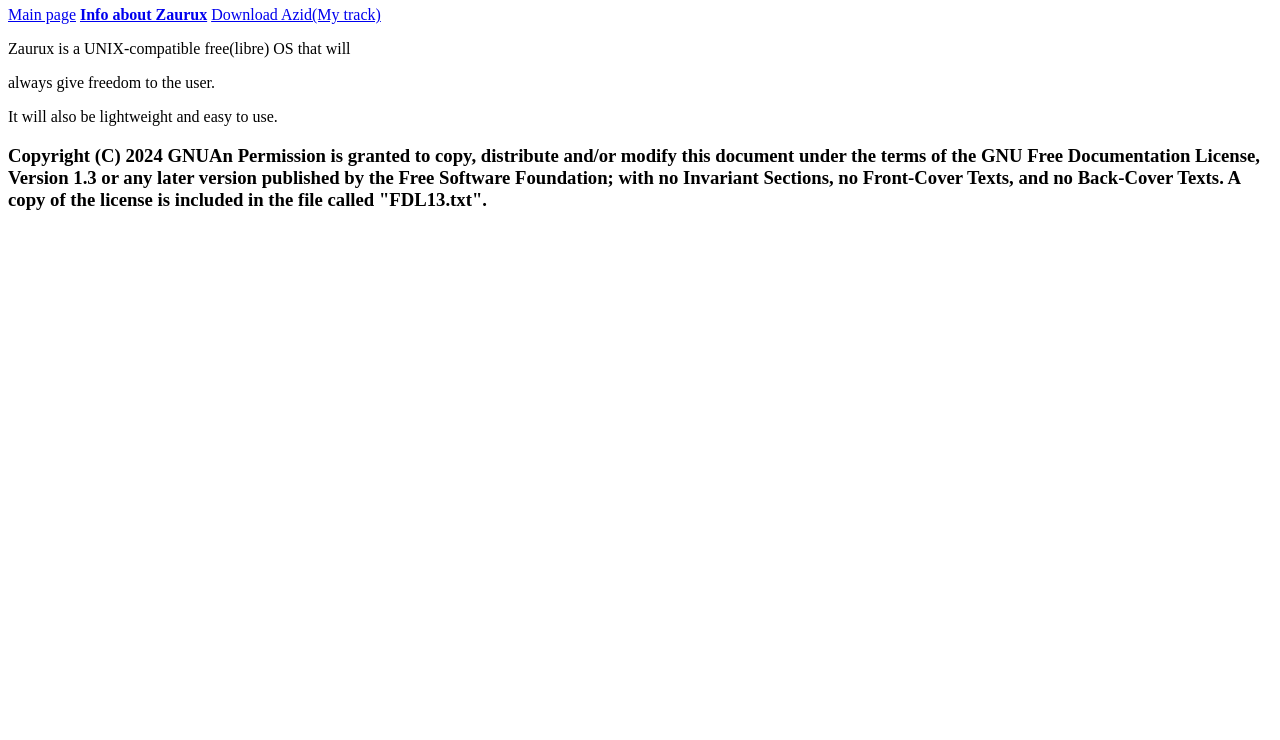
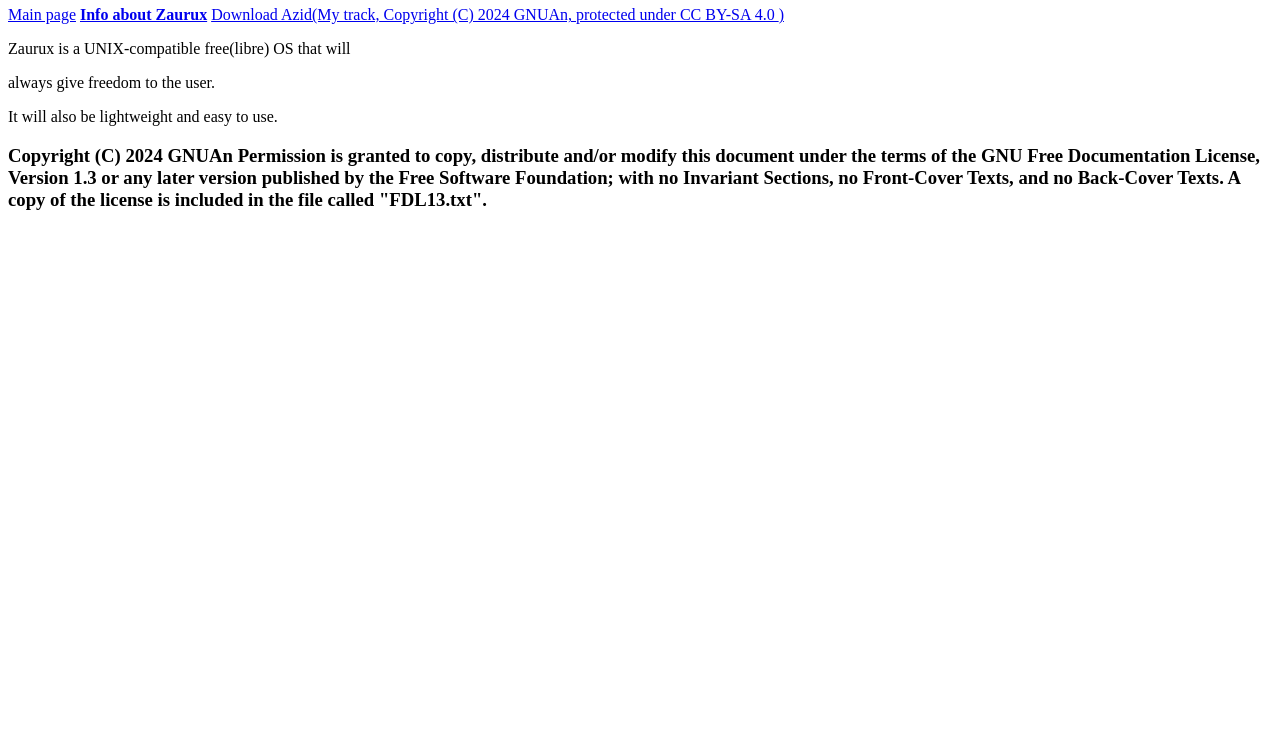
Before and after one commit to GNUAn/gnuan.github.io, a plain HTML site: page zauruxinfo.html in a window 1280 px wide. Shown: the part 60-800 px from the top of the page. Drawn offline with Linux system fonts and the light colour scheme.

Commit message:
Update zauruxinfo.html

```diff
--- a/zauruxinfo.html
+++ b/zauruxinfo.html
@@ -6,7 +6,7 @@
     <h1>Info about Zaurux</h1>
     <a href="https://gnuan.github.io/index.html">Main page</a>
     <a href="https://gnuan.github.io/zauruxinfo.html"><b>Info about Zaurux</b></a>
-    <a href="https://gnuan.github.io/azid.ogg">Download Azid(My track)</a>
+    <a href="https://gnuan.github.io/azid.ogg">Download Azid(My track, Copyright (C) 2024 GNUAn, protected under CC BY-SA 4.0 <a href="https://creativecommons.org/licenses/by-sa/4.0/">)</a>
     <p>
       Zaurux is a UNIX-compatible free(libre) OS that will
     </p>
```
